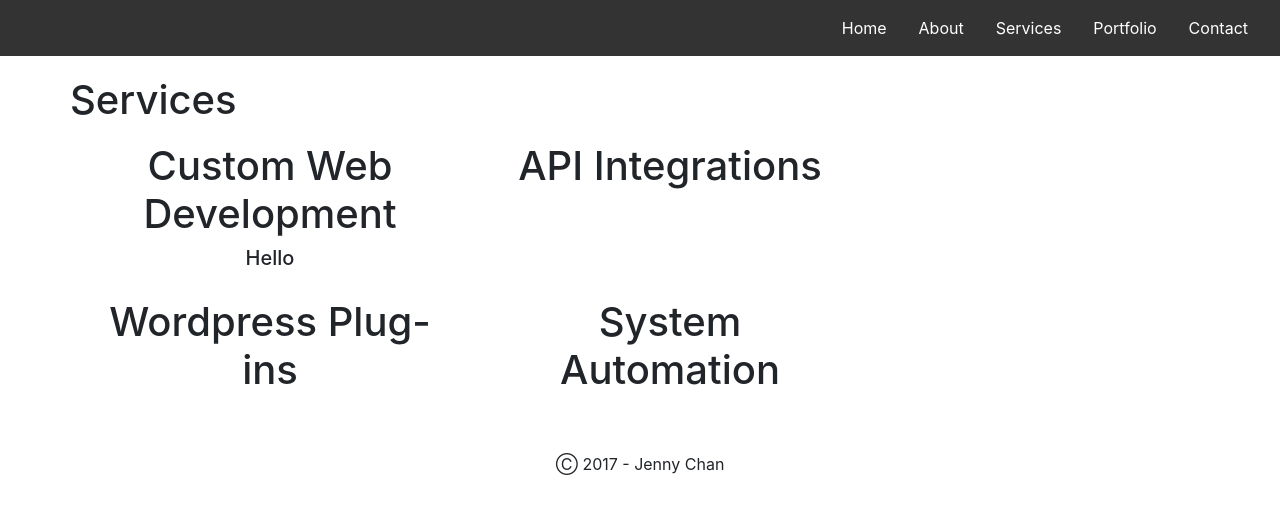
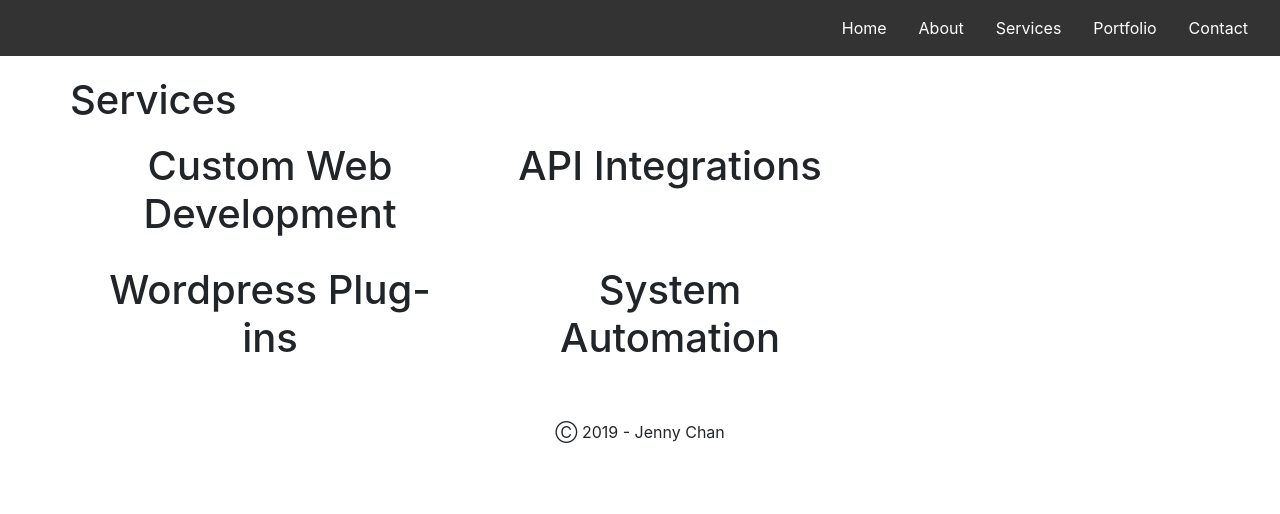
Before and after one commit to jpychan/jpychan.github.io, a plain HTML site: page services.html in a window 1280 px wide. Drawn offline with Linux system fonts and the light colour scheme.

Commit message:
update copyright year

```diff
--- a/services.html
+++ b/services.html
@@ -44,7 +44,6 @@
       <div class="row">
         <div class="col-md-4 col-sm-6 col-xs-6 service-item text-center">
           <h1>Custom Web Development</h1>
-          <h5>Hello</h5>
         </div>
         <div class="col-md-4 col-sm-6 col-xs-6 service-item text-center">
           <h1>API Integrations</h1>
@@ -59,7 +58,7 @@
     </div>
   </main>
   <footer>
-    <p>&#9400; 2017 - Jenny Chan</p>
+    <p>&#9400; 2019 - Jenny Chan</p>
   </footer>
 
 
```
Also changed, not shown: about.html (+1 -1 lines), contact.html (+1 -1 lines), portfolio.html (+1 -1 lines).
